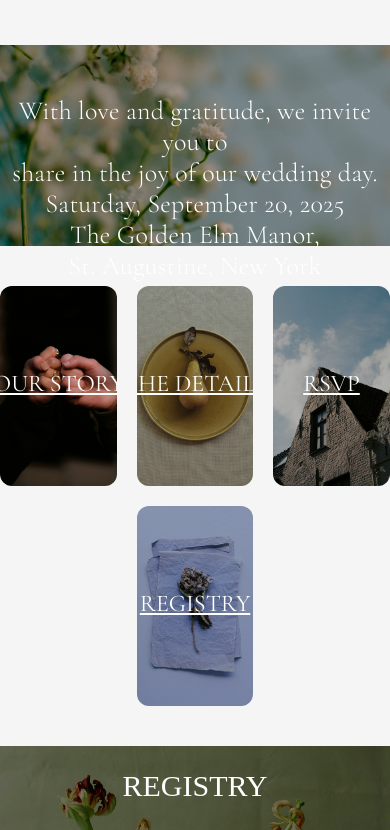
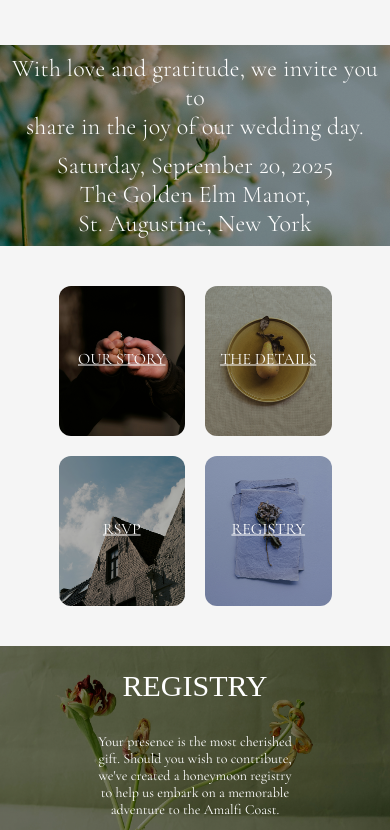
Before and after one commit to BernardoCSimoes/J-J, a plain HTML site: page index.html in a window 390 px wide. Shown: the part 259-1089 px from the top of the page. Drawn offline with nearby package versions, Linux system fonts and the light colour scheme; a web font is replaced by a local one.

Commit message:
Refactor style.css with updated styles and imports

```diff
--- a/style.css
+++ b/style.css
@@ -300,3 +300,70 @@ footer {
         font-size: 26px;
     }
 }
+
+@media screen and (max-width:430px) {
+    header {
+        padding: 10px 80px;
+    }
+
+    .date {
+        margin-left: 10px;
+    }
+
+    .hero {
+        width: 100%;
+        height: 100%;
+        display: flex;
+        color: white;
+        font-weight: 300;
+        font-size: 24px;
+        letter-spacing: 0.2px;
+        justify-content: center;
+        align-items: center;
+
+    }
+
+    .hero .text {
+        position: absolute;
+        text-align: center;
+        flex-direction: column;
+        display: flex;
+        justify-content: center;
+        width: 100%;
+        height: 100%;
+        vertical-align: center;
+        padding: 20px 0;
+        top: 0;
+    }
+
+    .second-p {
+        margin-top: 10px;
+    }
+
+    .card .text {
+        font-size: 16px;
+    }
+
+    .card {
+        flex: 1 1 calc(50% - 10px);
+        max-width: calc(35% - 10px);
+        height: 150px;
+
+    }
+
+    footer {
+        padding: 20px 0;
+    }
+
+    .registry .container button {
+        margin-bottom: 40px;
+    }
+
+    .registry .container {
+        height: 100%;
+    }
+
+    .registry img {
+        height: 100%;
+    }
+}
```
